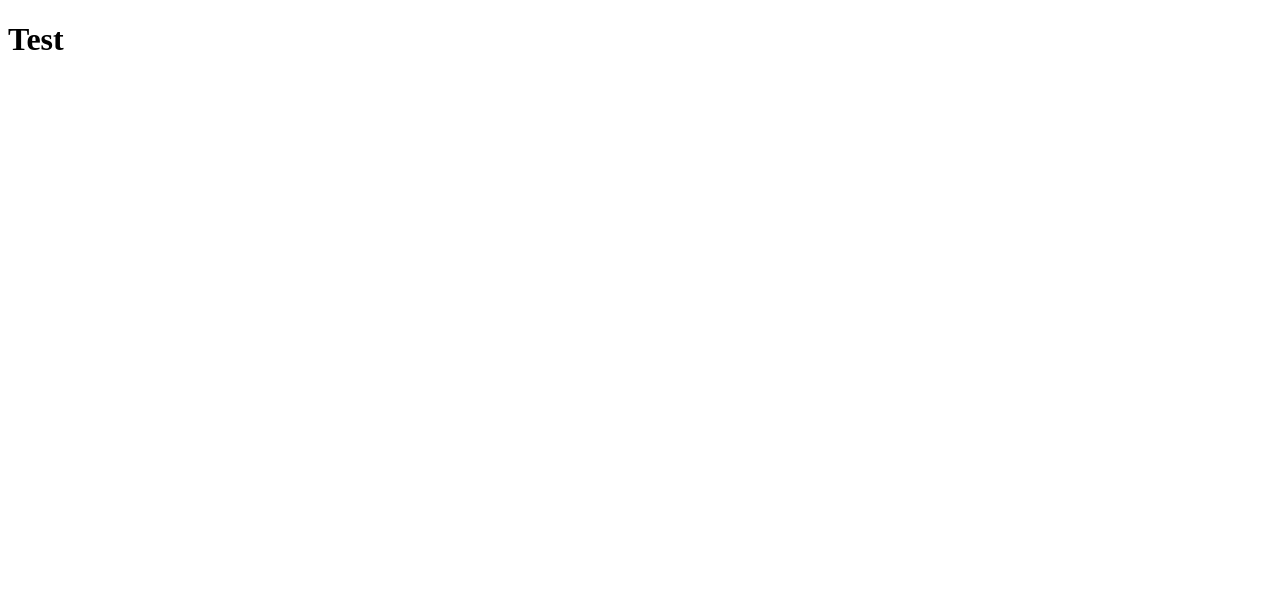
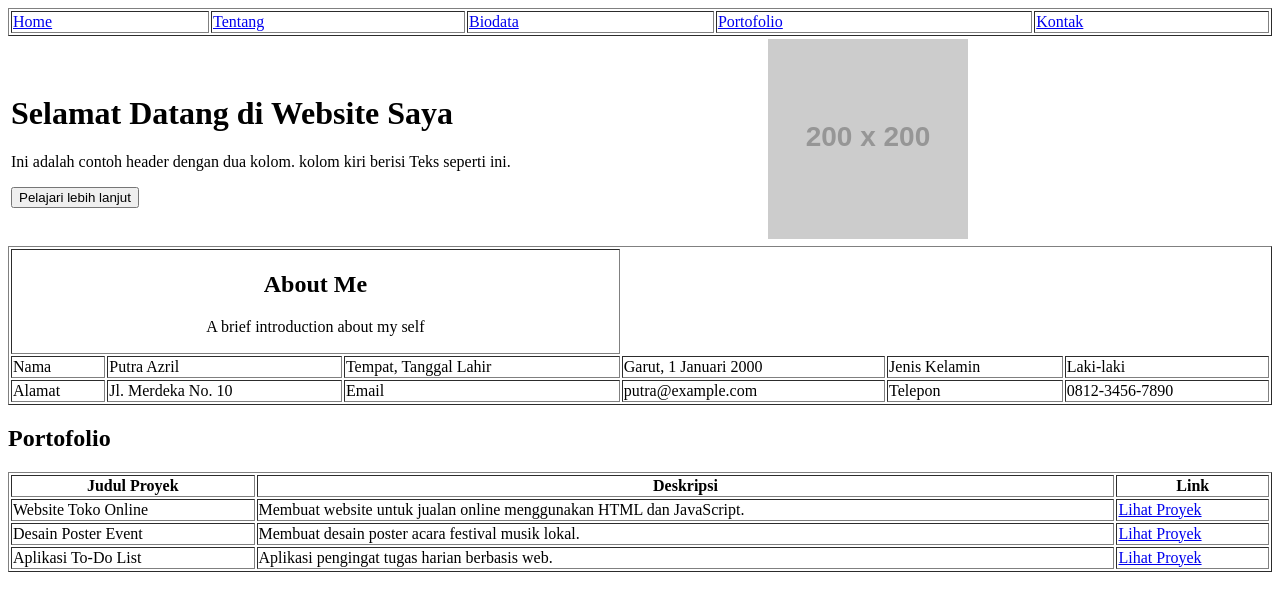
Before and after one commit to pelajarKoding/membuat-index.html, a plain HTML site: page index.html in a window 1280 px wide. Drawn offline with Linux system fonts and the light colour scheme; placeholder pictures from the web are drawn by us.

Commit message:
update halam portfolio dengan 4 section

```diff
--- a/index.html
+++ b/index.html
@@ -1,11 +1,85 @@
 <!DOCTYPE html>
-<html lang="en">
+<html>
 <head>
-    <meta charset="UTF-8">
-    <meta name="viewport" content="width=device-width, initial-scale=1.0">
-    <title>Test web</title>
+    <title>Halaman Portofolio</title>
 </head>
 <body>
-    <h1>Test</h1>
+
+    <!-- Section 1: Menu -->
+    <table border="1" width="100%">
+        <tr>
+            <td><a href="#home">Home</a></td>
+            <td><a href="#about">Tentang</a></td>
+            <td><a href="#biodata">Biodata</a></td>
+            <td><a href="#portfolio">Portofolio</a></td>
+            <td><a href="#kontak">Kontak</a></td>
+        </tr>
+    </table>
+
+    <!-- Section 2: Judul di kiri, gambar di kanan -->
+    <table border="0" width="100%" id="about">
+        <tr>
+            <td width="60%">
+                <h1>Selamat Datang di Website Saya</h1>
+                <p>Ini adalah contoh header dengan dua kolom. kolom kiri berisi Teks seperti ini.</p>
+                <button>Pelajari lebih lanjut</button>
+            </td>
+            <td width="40%">
+                <img src="https://via.placeholder.com/200" alt="Foto Profil">
+            </td>
+        </tr>
+    </table>
+
+    <!-- Section 3: Biodata dengan 6 box -->
+    <table border="1" width="100%" id="biodata">
+        <tr>
+            <td colspan="3" align="center">
+                <h2>About Me</h2>
+                <p>A brief introduction about my self</p>
+            </td>
+        </tr>
+        <tr>
+            <td>Nama</td>
+            <td>Putra Azril</td>
+            <td>Tempat, Tanggal Lahir</td>
+            <td>Garut, 1 Januari 2000</td>
+            <td>Jenis Kelamin</td>
+            <td>Laki-laki</td>
+        </tr>
+        <tr>
+            <td>Alamat</td>
+            <td>Jl. Merdeka No. 10</td>
+            <td>Email</td>
+            <td>putra@example.com</td>
+            <td>Telepon</td>
+            <td>0812-3456-7890</td>
+        </tr>
+    </table>
+
+    <!-- Section 4: Portfolio -->
+    <h2 id="portfolio">Portofolio</h2>
+    <table border="1" width="100%">
+        <tr>
+            <th>Judul Proyek</th>
+            <th>Deskripsi</th>
+            <th>Link</th>
+        </tr>
+        <tr>
+            <td>Website Toko Online</td>
+            <td>Membuat website untuk jualan online menggunakan HTML dan JavaScript.</td>
+            <td><a href="#">Lihat Proyek</a></td>
+        </tr>
+        <tr>
+            <td>Desain Poster Event</td>
+            <td>Membuat desain poster acara festival musik lokal.</td>
+            <td><a href="#">Lihat Proyek</a></td>
+        </tr>
+        <tr>
+            <td>Aplikasi To-Do List</td>
+            <td>Aplikasi pengingat tugas harian berbasis web.</td>
+            <td><a href="#">Lihat Proyek</a></td>
+        </tr>
+    </table>
+
 </body>
 </html>
```
